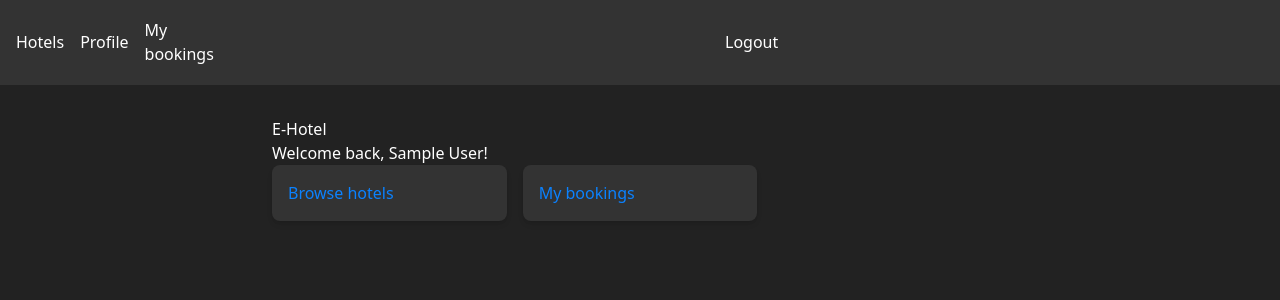
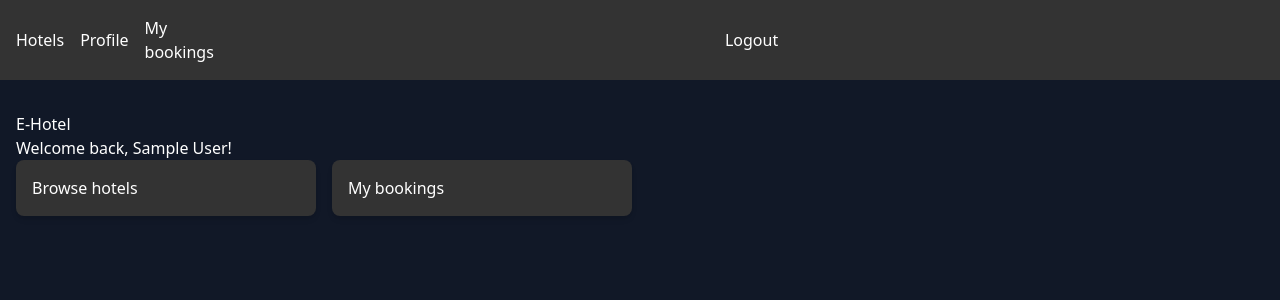
Before and after one commit to mmswflow-upb/E-Hotel, a React (Vite) app in the folder frontend/: page / in a window 1280 px wide. Shown: the top 300 px of the page. Built offline with nearby package versions, Linux system fonts and the light colour scheme; no server answers; sample sign-in values are in the browser's storage.

Commit message:
Update index.css

```diff
--- a/frontend/src/index.css
+++ b/frontend/src/index.css
@@ -137,49 +137,3 @@
     @apply flex flex-col text-sm;
   }
 }
-
-/* Global reset */
-body{margin:0;font-family:system-ui,-apple-system,sans-serif;background:#222;color:#fff}
-
-.center{max-width:800px;margin:auto;padding:2rem}
-
-/* Inputs / buttons */
-input,button,select{width:100%;margin:.4rem 0;padding:.5rem;border:none;border-radius:4px;font:inherit}
-button{background:#0b82ff;color:#fff;cursor:pointer} button:hover{opacity:.9}
-.cancel-button{background:#ff4444} .cancel-button:hover{opacity:.9}
-
-/* Messages */
-.err{color:#ff5757}.ok{color:#2ecc71}
-
-/* Cards & grid */
-.card-list{display:grid;grid-template-columns:repeat(auto-fill,minmax(220px,1fr));gap:1rem;list-style:none;padding:0}
-.card{background:#333;padding:1rem;border-radius:8px}
-.card a{color:#0b82ff;text-decoration:none}
-
-/* Booking cards */
-.booking-list{display:flex;flex-direction:column;gap:1.5rem}
-.booking-card{background:#333;padding:1.5rem;border-radius:8px;box-shadow:0 2px 4px rgba(0,0,0,0.2)}
-.booking-header{display:flex;justify-content:space-between;align-items:center;margin-bottom:1rem}
-.booking-details{display:grid;gap:1rem}
-.booking-section{margin-bottom:1.5rem}
-.booking-section h3{margin-bottom:0.5rem;color:#0b82ff}
-.booking-actions{display:flex;gap:1rem;margin-top:1rem}
-.booking-actions a{color:#0b82ff;text-decoration:none;padding:0.5rem 1rem;background:#444;border-radius:4px}
-.booking-actions a:hover{background:#555}
-
-/* Room cards */
-.room-list{display:grid;grid-template-columns:repeat(auto-fill,minmax(200px,1fr));gap:1rem}
-.room-card{background:#444;padding:1rem;border-radius:4px}
-
-/* Simple table */
-table{width:100%;border-collapse:collapse;margin-top:1rem}
-td,th{border:1px solid #444;padding:.4rem;text-align:left}
-
-/* Nav bar */
-.nav{display:flex;gap:1rem;padding:1rem;background:#333}
-.nav a,.nav button{color:#fff;background:none;border:none;cursor:pointer;text-decoration:none;font:inherit}
-.nav a:hover{text-decoration:underline}
-
-/* Date inputs block */
-.dates{display:flex;gap:1rem;margin-bottom:1rem}
-.dates label{display:flex;flex-direction:column;font-size:.9rem}
```
